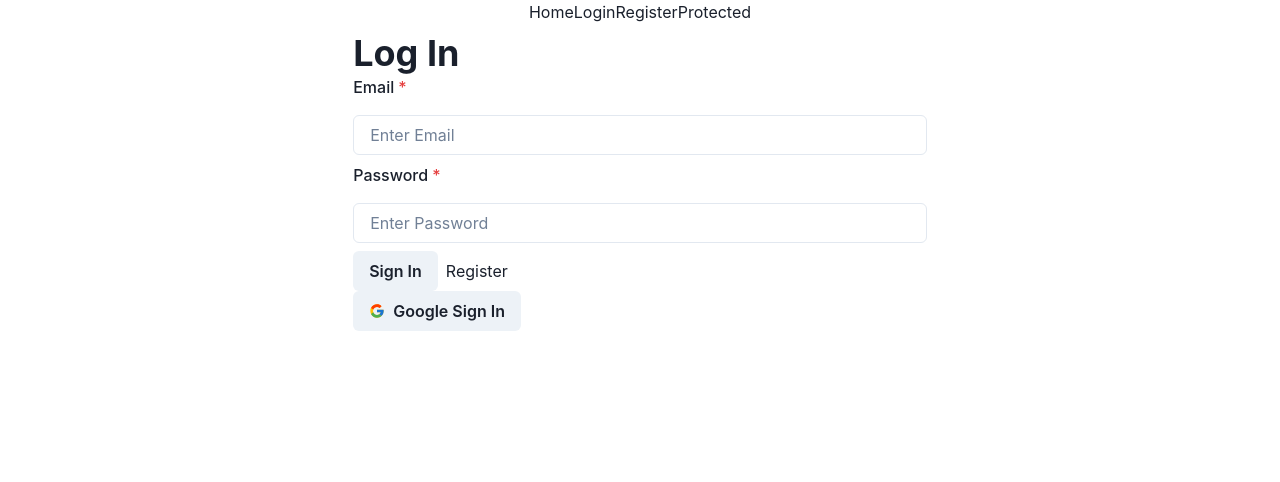
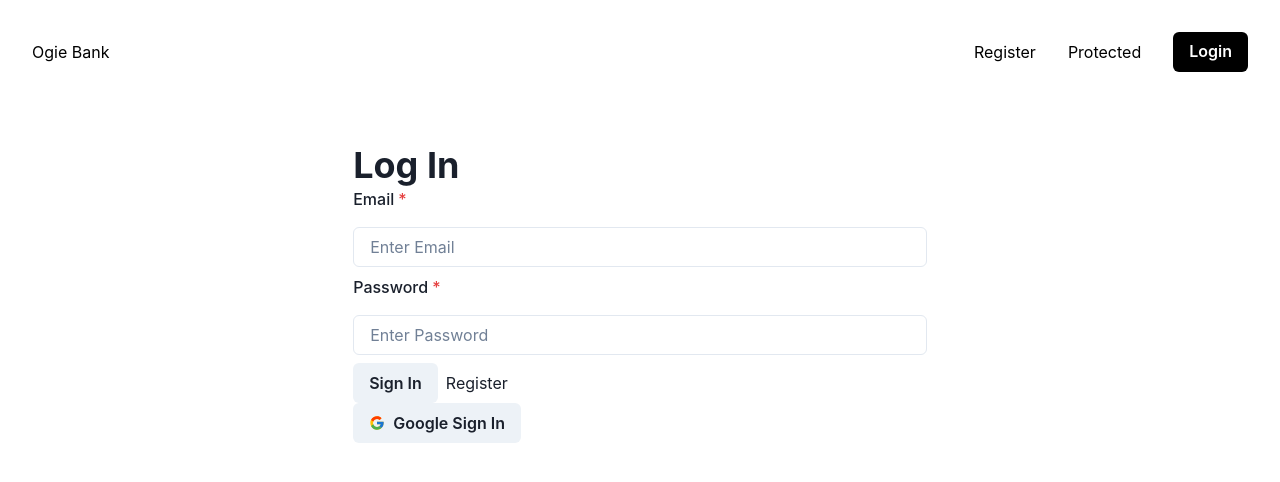
Before and after one commit to johnnywong30/OgieBank, a React (Create React App) app in the folder client/: page /login in a window 1280 px wide. Shown: the top 482 px of the page. Built offline with nearby package versions, Linux system fonts and the light colour scheme; no server answers.

Commit message:
NavBar and Protected Refactored

```diff
--- a/client/src/components/Nav.js
+++ b/client/src/components/Nav.js
@@ -1,16 +1,127 @@
-import React from 'react'
-import { Box, Link } from '@chakra-ui/react'
-import { Link as RouterLinks  } from 'react-router-dom'
+import React, { useState } from "react";
+import { Link as RouterLinks } from 'react-router-dom'
+import { Link, Box, Flex, Button, Stack } from "@chakra-ui/react";
+import { useSelector, useDispatch } from "react-redux";
+import actions from '../../src/redux/actions/auth'
+import axios from 'axios'
 
-const Nav = () => {
+const Nav = (props) => {
+    const [isOpen, setIsOpen] = useState(false);
+    const toggle = () => setIsOpen(!isOpen);
+
+    const isAuth = useSelector(({auth}) => auth.auth);
+    const [loading, setLoading] = useState(false)
+    const dispatch = useDispatch()
+
+    const handleLogout = async (e) => {
+        if (isAuth) {
+            setLoading(true);
+            await axios.get('/api/user/logout')
+            dispatch(actions.logoutAuthUser())
+            setLoading(false);
+            console.log('Logged Out!')
+        }
+    }
+
     return (
-        <Box>
-            <Link as={RouterLinks} to='/'>Home</Link>
-            <Link as={RouterLinks} to='/login'>Login</Link>
-            <Link as={RouterLinks} to='/register'>Register</Link>
-            <Link as={RouterLinks} to='/protected'>Protected</Link>
+        <NavBarContainer {...props}>
+            <MenuItem to="/">Ogie Bank</MenuItem>
+            <MenuToggle toggle={toggle} isOpen={isOpen} />
+            <MenuLinks isOpen={isOpen} loading={loading} handleLogout={handleLogout} isAuth={isAuth}/>
+        </NavBarContainer>
+    );
+};
+
+const CloseIcon = () => (
+    <svg width="24" viewBox="0 0 18 18" xmlns="http://www.w3.org/2000/svg">
+        <title>Close</title>
+        <path
+            fill="black"
+            d="M9.00023 7.58599L13.9502 2.63599L15.3642 4.04999L10.4142 8.99999L15.3642 13.95L13.9502 15.364L9.00023 10.414L4.05023 15.364L2.63623 13.95L7.58623 8.99999L2.63623 4.04999L4.05023 2.63599L9.00023 7.58599Z"
+        />
+    </svg>
+);
+
+const MenuIcon = () => (
+    <svg
+        width="24px"
+        viewBox="0 0 20 20"
+        xmlns="http://www.w3.org/2000/svg"
+        fill="black"
+    >
+        <title>Menu</title>
+        <path d="M0 3h20v2H0V3zm0 6h20v2H0V9zm0 6h20v2H0v-2z" />
+    </svg>
+);
+
+const MenuToggle = ({ toggle, isOpen }) => {
+    return (
+        <Box display={{ base: "block", md: "none" }} onClick={toggle}>
+            {isOpen ? <CloseIcon /> : <MenuIcon />}
         </Box>
-    )
-}
+    );
+};
 
-export default Nav
+const MenuItem = ({ children, isLast, to = "/", ...rest }) => {
+    return (
+        <Link as={RouterLinks} to={to}>{children}</Link>
+    );
+};
+
+const MenuLinks = ({ isOpen, loading, handleLogout, isAuth }) => {
+    return (
+        <Box
+        display={{ base: isOpen ? "block" : "none", md: "block" }}
+        flexBasis={{ base: "100%", md: "auto" }}
+        >
+            <Stack
+                spacing={8}
+                align="center"
+                justify={["center", "space-between", "flex-end", "flex-end"]}
+                direction={["column", "row", "row", "row"]}
+                pt={[4, 4, 0, 0]}
+            >
+                <MenuItem to="/register">Register</MenuItem>
+                <MenuItem to="/protected">Protected</MenuItem>
+                { isAuth ? (
+                    <Button
+                        isLoading={loading}
+                        onClick={() => handleLogout()}
+                    >
+                        Logout
+                    </Button>
+                ) : (
+                    <Button
+                        color="white"
+                        bg="black"
+                        isLoading={loading}
+                        onClick={() => handleLogout()}
+                    >
+                        <MenuItem to="/login">Login</MenuItem>
+                    </Button>
+                ) }
+            </Stack>
+        </Box>
+    );
+};
+
+const NavBarContainer = ({ children, ...props }) => {
+  return (
+    <Flex
+      as="nav"
+      align="center"
+      justify="space-between"
+      wrap="wrap"
+      w="100%"
+      mb={8}
+      p={8}
+      bg={["primary.500", "primary.500", "transparent", "transparent"]}
+      color={["black", "black", "primary.700", "primary.700"]}
+      {...props}
+    >
+      {children}
+    </Flex>
+  );
+};
+
+export default Nav;
--- a/client/src/routes/Pages/ProtectedTest.js
+++ b/client/src/routes/Pages/ProtectedTest.js
@@ -1,20 +1,18 @@
 import React from 'react'
-import { Container, Text, Link } from '@chakra-ui/react'
+import { Box, Container, Text, Link, Heading } from '@chakra-ui/react'
 import { Link as RouterLinks  } from 'react-router-dom'
 import { useSelector } from 'react-redux'
 import Logout from '../../components/Logout'
 import Nav from '../../components/Nav'
 
 const ProtectedTest = ({ text }) => {
-    const isAuth = useSelector(({auth}) => auth.auth);
+    // const isAuth = useSelector(({auth}) => auth.auth);
     return (
-        <Container border='1px' borderColor='gray.200' p='20px'>
-            <Nav/>
-            <Text>{text}</Text>
-            <Text>{isAuth}</Text>
-            <Logout/>
-            <Link as={RouterLinks} to="/">Go Home</Link>
-        </Container>
+        <Box>
+            <Heading as='h1'>
+                welcome but protected
+            </Heading>
+        </Box>
     )
 }
 
```
